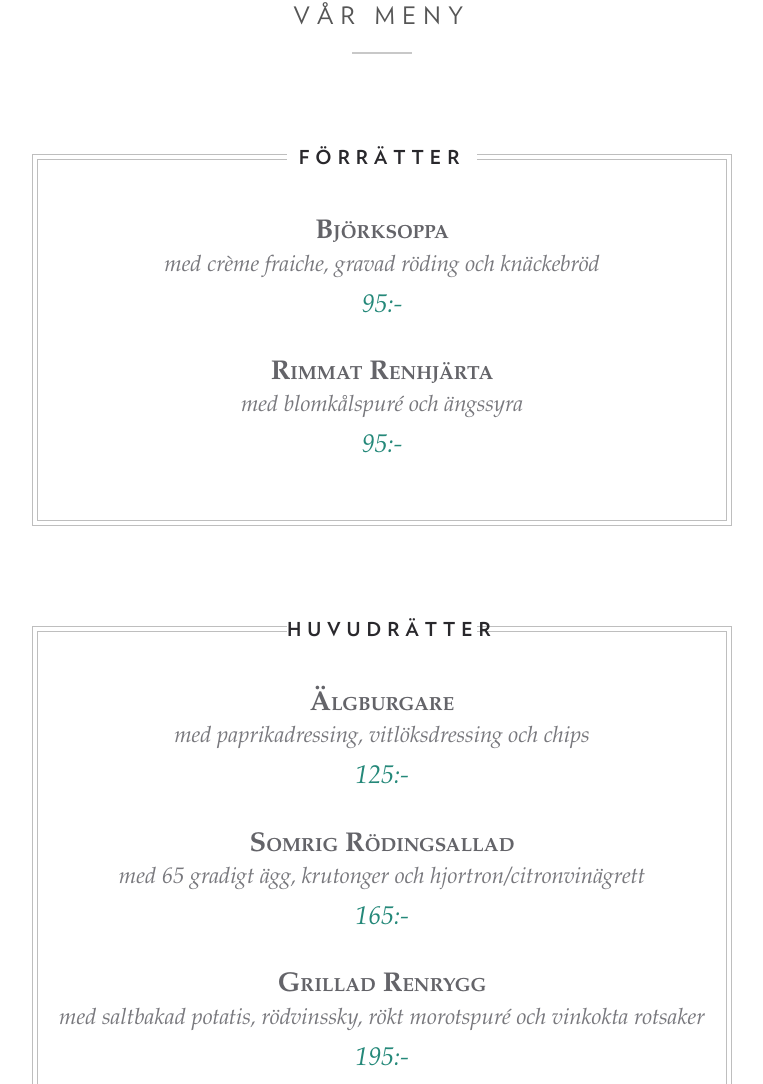
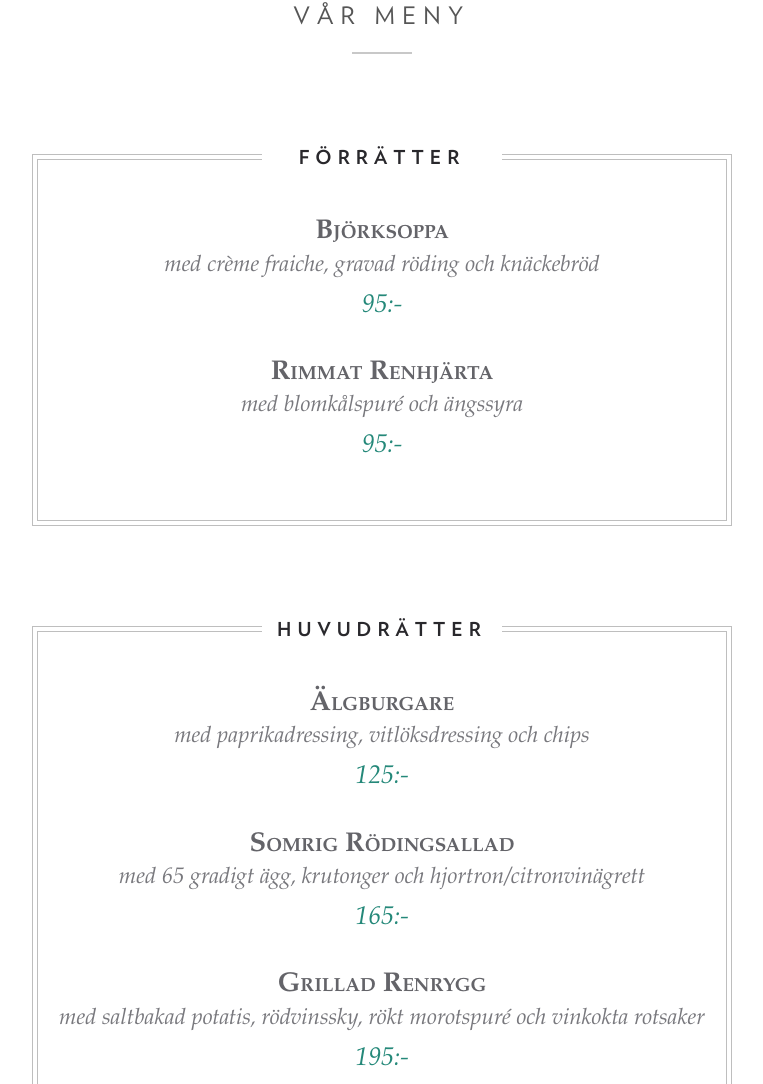
Before and after one commit to hanneswikstrom/gasskas, a website: page public/index.html in a window 1280 px wide. Shown: the part 2772-3856 px from the top of the page, without its empty margins (258-1021 px from the left). Drawn offline with Linux system fonts and the light colour scheme; a web font is replaced by a local one.

Commit message:
updated menu

```diff
--- a/public/css/screen.css
+++ b/public/css/screen.css
@@ -688,93 +688,94 @@ p {
       .content-container .our-menu-container .course-container .course-title {
         z-index: 100;
         position: absolute;
-        top: -6px;
+        top: -10px;
         background-color: #fff;
         left: 0;
         right: 0;
         margin: 0 auto;
-        width: 190px; }
-      /* line 495, ../../sources/scss/screen.scss */
+        padding-top: 4px;
+        width: 240px; }
+      /* line 496, ../../sources/scss/screen.scss */
       .content-container .our-menu-container .course-container h4 {
         color: #29282c;
         letter-spacing: 6px;
         font-size: 1.2em; }
-      /* line 500, ../../sources/scss/screen.scss */
+      /* line 501, ../../sources/scss/screen.scss */
       .content-container .our-menu-container .course-container .lunch-items {
         margin: auto;
         margin-top: 4em;
         margin-bottom: 3.5em; }
         @media only screen and (max-width: 767px) {
-          /* line 500, ../../sources/scss/screen.scss */
+          /* line 501, ../../sources/scss/screen.scss */
           .content-container .our-menu-container .course-container .lunch-items {
             width: 90%; } }
-        /* line 508, ../../sources/scss/screen.scss */
+        /* line 509, ../../sources/scss/screen.scss */
         .content-container .our-menu-container .course-container .lunch-items .lunch-item {
           margin-top: 2em; }
-          /* line 510, ../../sources/scss/screen.scss */
+          /* line 511, ../../sources/scss/screen.scss */
           .content-container .our-menu-container .course-container .lunch-items .lunch-item h3 {
             font-family: "adobe-garamond-pro",Garamond,Georgia,sans-serif;
             font-variant: small-caps;
             font-size: 1.7em;
             color: #646469; }
             @media only screen and (max-width: 767px) {
-              /* line 510, ../../sources/scss/screen.scss */
+              /* line 511, ../../sources/scss/screen.scss */
               .content-container .our-menu-container .course-container .lunch-items .lunch-item h3 {
                 font-size: 1.5em; } }
-          /* line 519, ../../sources/scss/screen.scss */
+          /* line 520, ../../sources/scss/screen.scss */
           .content-container .our-menu-container .course-container .lunch-items .lunch-item p {
             font-style: italic;
             font-size: 1.4em;
             color: #78787d; }
             @media only screen and (max-width: 767px) {
-              /* line 519, ../../sources/scss/screen.scss */
+              /* line 520, ../../sources/scss/screen.scss */
               .content-container .our-menu-container .course-container .lunch-items .lunch-item p {
                 font-size: 1.2em; } }
-          /* line 527, ../../sources/scss/screen.scss */
+          /* line 528, ../../sources/scss/screen.scss */
           .content-container .our-menu-container .course-container .lunch-items .lunch-item p.price {
             color: #248879;
             font-size: 1.6em; }
-      /* line 533, ../../sources/scss/screen.scss */
+      /* line 534, ../../sources/scss/screen.scss */
       .content-container .our-menu-container .course-container .dinner-description {
         margin-top: 2em; }
-        /* line 535, ../../sources/scss/screen.scss */
+        /* line 536, ../../sources/scss/screen.scss */
         .content-container .our-menu-container .course-container .dinner-description p {
           font-style: italic;
           font-size: 1.6em;
           color: #3e4241; }
-        /* line 540, ../../sources/scss/screen.scss */
+        /* line 541, ../../sources/scss/screen.scss */
         .content-container .our-menu-container .course-container .dinner-description p.price {
           color: #248879; }
-      /* line 544, ../../sources/scss/screen.scss */
+      /* line 545, ../../sources/scss/screen.scss */
       .content-container .our-menu-container .course-container .dinner-items {
         max-width: 400px;
         margin: auto;
         margin-top: 2em;
         margin-bottom: 3.5em; }
         @media only screen and (max-width: 767px) {
-          /* line 544, ../../sources/scss/screen.scss */
+          /* line 545, ../../sources/scss/screen.scss */
           .content-container .our-menu-container .course-container .dinner-items {
             width: 85%; } }
-        /* line 552, ../../sources/scss/screen.scss */
+        /* line 553, ../../sources/scss/screen.scss */
         .content-container .our-menu-container .course-container .dinner-items .dinner-item {
           margin-top: 2em; }
-          /* line 554, ../../sources/scss/screen.scss */
+          /* line 555, ../../sources/scss/screen.scss */
           .content-container .our-menu-container .course-container .dinner-items .dinner-item h3 {
             font-family: "adobe-garamond-pro",Garamond,Georgia,sans-serif;
             font-variant: small-caps;
             font-size: 1.5em;
             color: #646469; }
-          /* line 560, ../../sources/scss/screen.scss */
+          /* line 561, ../../sources/scss/screen.scss */
           .content-container .our-menu-container .course-container .dinner-items .dinner-item p {
             font-style: italic;
             font-size: 1.3em;
             color: #78787d;
             line-height: 1.2em; }
             @media only screen and (max-width: 767px) {
-              /* line 560, ../../sources/scss/screen.scss */
+              /* line 561, ../../sources/scss/screen.scss */
               .content-container .our-menu-container .course-container .dinner-items .dinner-item p {
                 font-size: 1.2em; } }
-        /* line 570, ../../sources/scss/screen.scss */
+        /* line 571, ../../sources/scss/screen.scss */
         .content-container .our-menu-container .course-container .dinner-items .dot {
           margin: auto;
           margin-top: 20px;
@@ -787,7 +788,7 @@ p {
           -o-border-radius: 3px;
           border-radius: 3px;
           background-color: #c8c8c8; }
-    /* line 581, ../../sources/scss/screen.scss */
+    /* line 582, ../../sources/scss/screen.scss */
     .content-container .our-menu-container .course-container:before {
       background: none;
       border: 1px solid #bebebe;
@@ -799,22 +800,22 @@ p {
       right: 4px;
       bottom: 4px;
       pointer-events: none; }
-  /* line 594, ../../sources/scss/screen.scss */
+  /* line 595, ../../sources/scss/screen.scss */
   .content-container .course-info {
     margin-top: 1.5em; }
     @media only screen and (max-width: 767px) {
-      /* line 594, ../../sources/scss/screen.scss */
+      /* line 595, ../../sources/scss/screen.scss */
       .content-container .course-info {
         margin-top: 1em;
         margin-bottom: 5em; } }
-    /* line 600, ../../sources/scss/screen.scss */
+    /* line 601, ../../sources/scss/screen.scss */
     .content-container .course-info p {
       font-family: "adobe-garamond-pro",Garamond,Georgia,sans-serif;
       font-style: italic;
       color: #6c6a73;
       font-size: 1.3em;
       line-height: 1.3em; }
-  /* line 609, ../../sources/scss/screen.scss */
+  /* line 610, ../../sources/scss/screen.scss */
   .content-container .contact-container {
     width: 100%;
     height: auto;
@@ -823,32 +824,32 @@ p {
     text-align: center;
     padding-top: 60px; }
     @media only screen and (max-width: 767px) {
-      /* line 609, ../../sources/scss/screen.scss */
+      /* line 610, ../../sources/scss/screen.scss */
       .content-container .contact-container {
         padding-top: 20px; } }
-    /* line 620, ../../sources/scss/screen.scss */
+    /* line 621, ../../sources/scss/screen.scss */
     .content-container .contact-container p {
       font-family: "adobe-garamond-pro",Garamond,Georgia,sans-serif;
       font-style: italic;
       font-size: 1.6em;
       color: #55555a; }
-    /* line 626, ../../sources/scss/screen.scss */
+    /* line 627, ../../sources/scss/screen.scss */
     .content-container .contact-container a {
       color: #248879;
       font-size: 1.7em;
       font-weight: 200;
       line-height: 1.4em; }
       @media only screen and (min-width: 1025px) {
-        /* line 632, ../../sources/scss/screen.scss */
+        /* line 633, ../../sources/scss/screen.scss */
         .content-container .contact-container a:hover {
           color: black; } }
-    /* line 638, ../../sources/scss/screen.scss */
+    /* line 639, ../../sources/scss/screen.scss */
     .content-container .contact-container .contact {
       margin-top: 3em;
       height: auto;
       position: relative;
       padding-bottom: 3em; }
-      /* line 644, ../../sources/scss/screen.scss */
+      /* line 645, ../../sources/scss/screen.scss */
       .content-container .contact-container .contact:after {
         content: "";
         position: absolute;
@@ -862,17 +863,17 @@ p {
         transform: translateX(-50%);
         bottom: 0px;
         background-color: #c8c8c8; }
-    /* line 655, ../../sources/scss/screen.scss */
+    /* line 656, ../../sources/scss/screen.scss */
     .content-container .contact-container .address {
       margin-top: 3em;
       padding-bottom: 6em;
       height: auto; }
       @media only screen and (max-width: 767px) {
-        /* line 655, ../../sources/scss/screen.scss */
+        /* line 656, ../../sources/scss/screen.scss */
         .content-container .contact-container .address {
           padding-bottom: 3em; } }
 
-/* line 666, ../../sources/scss/screen.scss */
+/* line 667, ../../sources/scss/screen.scss */
 .bordered-button {
   display: inline-block;
   border: 2px solid #7a91c3;
@@ -887,19 +888,19 @@ p {
   color: #4964a2;
   margin-top: 1em; }
   @media only screen and (max-width: 767px) {
-    /* line 666, ../../sources/scss/screen.scss */
+    /* line 667, ../../sources/scss/screen.scss */
     .bordered-button {
       padding: 1.2em 0em;
       width: 90%;
       margin-left: 5%;
       margin-right: 5%; } }
   @media only screen and (min-width: 1025px) {
-    /* line 684, ../../sources/scss/screen.scss */
+    /* line 685, ../../sources/scss/screen.scss */
     .bordered-button:hover {
       border: 2px solid #565656;
       color: black; } }
 
-/* line 691, ../../sources/scss/screen.scss */
+/* line 692, ../../sources/scss/screen.scss */
 .footer {
   position: relative;
   height: auto;
@@ -909,10 +910,10 @@ p {
   background-position: center;
   background-size: cover; }
   @media only screen and (max-width: 767px) {
-    /* line 691, ../../sources/scss/screen.scss */
+    /* line 692, ../../sources/scss/screen.scss */
     .footer {
       background-position: right 0px bottom -6px; } }
-  /* line 703, ../../sources/scss/screen.scss */
+  /* line 704, ../../sources/scss/screen.scss */
   .footer .footer-logo {
     text-align: center;
     font-family: sans-serif;
@@ -923,7 +924,7 @@ p {
     font-size: 14em;
     padding-bottom: 2em; }
     @media only screen and (max-width: 767px) {
-      /* line 703, ../../sources/scss/screen.scss */
+      /* line 704, ../../sources/scss/screen.scss */
       .footer .footer-logo {
         font-size: 9em;
         padding-bottom: 1.6em; } }
```
